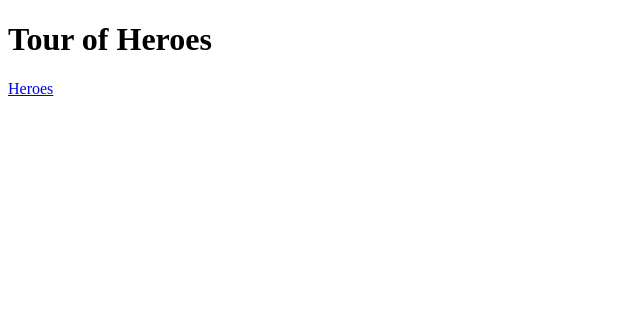
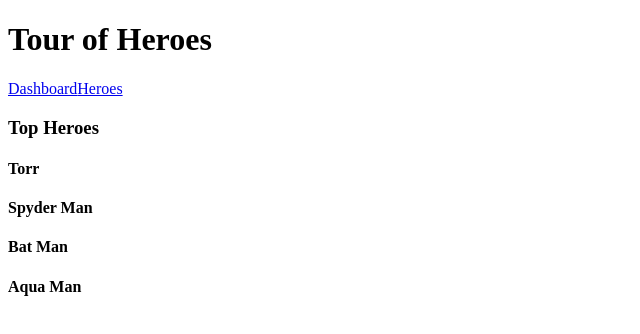
Before and after one commit to eenhasu/angular-using-cli, an Angular app: page /dashboard in a window 1280 px wide. Before the commit this address led to /. Shown: the top 334 px of the page, without its empty margins (0-640 px from the left). Built offline with nearby package versions, Linux system fonts and the light colour scheme.

Commit message:
add dashboard component and router

```diff
--- a/src/app/app.component.html
+++ b/src/app/app.component.html
@@ -1,3 +1,6 @@
 <h1>{{title}}</h1>
-<a routerLink="/heroes">Heroes</a>
+<nav>
+  <a routerLink="/dashboard">Dashboard</a>
+  <a routerLink="/heroes">Heroes</a>
+</nav>
 <router-outlet></router-outlet>
--- /dev/null
+++ b/src/app/dashboard/dashboard.component.html
@@ -0,0 +1,10 @@
+<h3>
+  Top Heroes
+</h3>
+<div class="grid grid-pad">
+  <div *ngFor="let hero of heroes" class="col-1-4">
+    <div class="module hero">
+      <h4>{{hero.name}}</h4>
+    </div>
+  </div>
+</div>
--- /dev/null
+++ b/src/app/dashboard/dashboard.component.ts
@@ -0,0 +1,22 @@
+import { Component, OnInit } from '@angular/core';
+
+import { Hero } from '../hero';
+import { HeroService } from '../hero.service';
+
+@Component({
+  selector: 'app-dashboard',
+  templateUrl: './dashboard.component.html',
+  styleUrls: ['./dashboard.component.css']
+})
+export class DashboardComponent implements OnInit {
+
+  heroes: Hero[] = [];
+
+  constructor(private heroService: HeroService) { }
+
+  ngOnInit(): void {
+    this.heroService.getHeroes()
+      .then(heroes => this.heroes = heroes.slice(1,5));
+  }
+
+}
```
Also changed, not shown: src/app/app.module.ts (+12 -1 lines), src/app/dashboard/dashboard.component.css (added), 1 other file (tests, documents, lock files or other folders).
